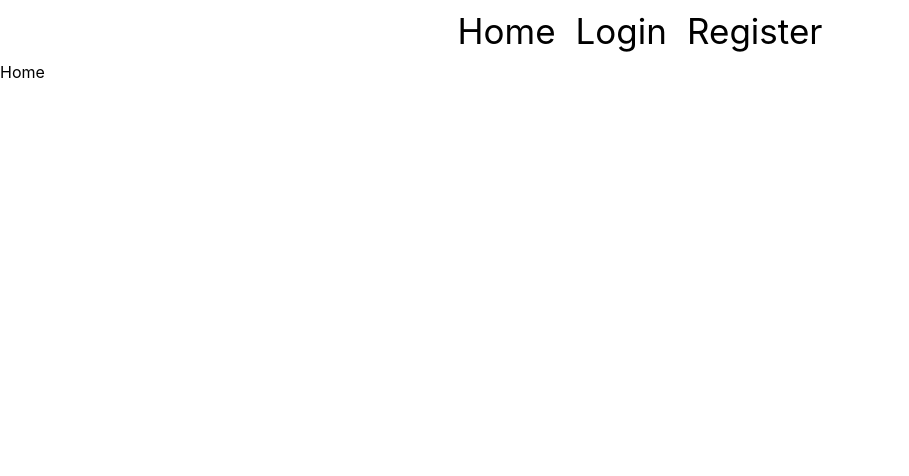
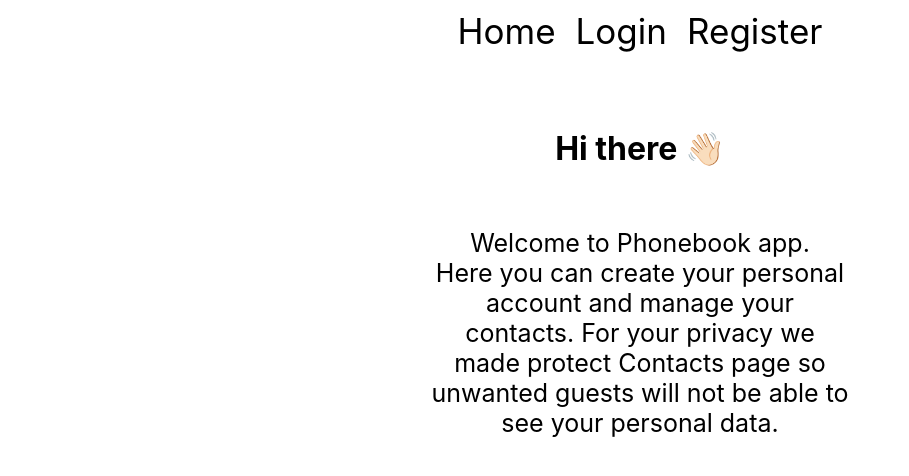
Before and after one commit to pttkachuk/goit-react-hw-08-phonebook, a React (Create React App) app: page / in a window 1280 px wide. Shown: the top 476 px of the page, without its empty margins (0-909 px from the left). Built offline with nearby package versions, Linux system fonts and the light colour scheme.

Commit message:
styled home page

```diff
--- a/src/pages/Home.jsx
+++ b/src/pages/Home.jsx
@@ -1,7 +1,24 @@
 import React from 'react';
+import {
+  HomeDescr,
+  HomeTitle,
+  StyledHomeDiv,
+} from './StyledPages/StyledHomePage';
 
 const Home = () => {
-  return <div>Home</div>;
+  return (
+    <StyledHomeDiv>
+      <div>
+        <HomeTitle>Hi there 👋🏻</HomeTitle>
+        <HomeDescr>
+          Welcome to Phonebook app. <br />
+          Here you can create your personal account and manage your contacts.
+          For your privacy we made protect Contacts page so unwanted guests will
+          not be able to see your personal data. <br />
+        </HomeDescr>
+      </div>
+    </StyledHomeDiv>
+  );
 };
 
 export default Home;
--- /dev/null
+++ b/src/pages/StyledPages/StyledHomePage.js
@@ -0,0 +1,23 @@
+import styled from 'styled-components';
+
+export const StyledHomeDiv = styled.div`
+ display: flex;
+  justify-content: space-evenly;
+  padding: 40px;
+`;
+
+export const HomeTitle = styled.h2`
+text-align: center;
+font-size: 32px;
+font-weight: 700;
+margin-bottom: 60px;
+`;
+
+export const HomeDescr = styled.p`
+margin: 0;
+padding: 0;
+max-width: 420px;
+font-size: 25px;
+font-weight: 400;
+text-align:center;
+`;
```
